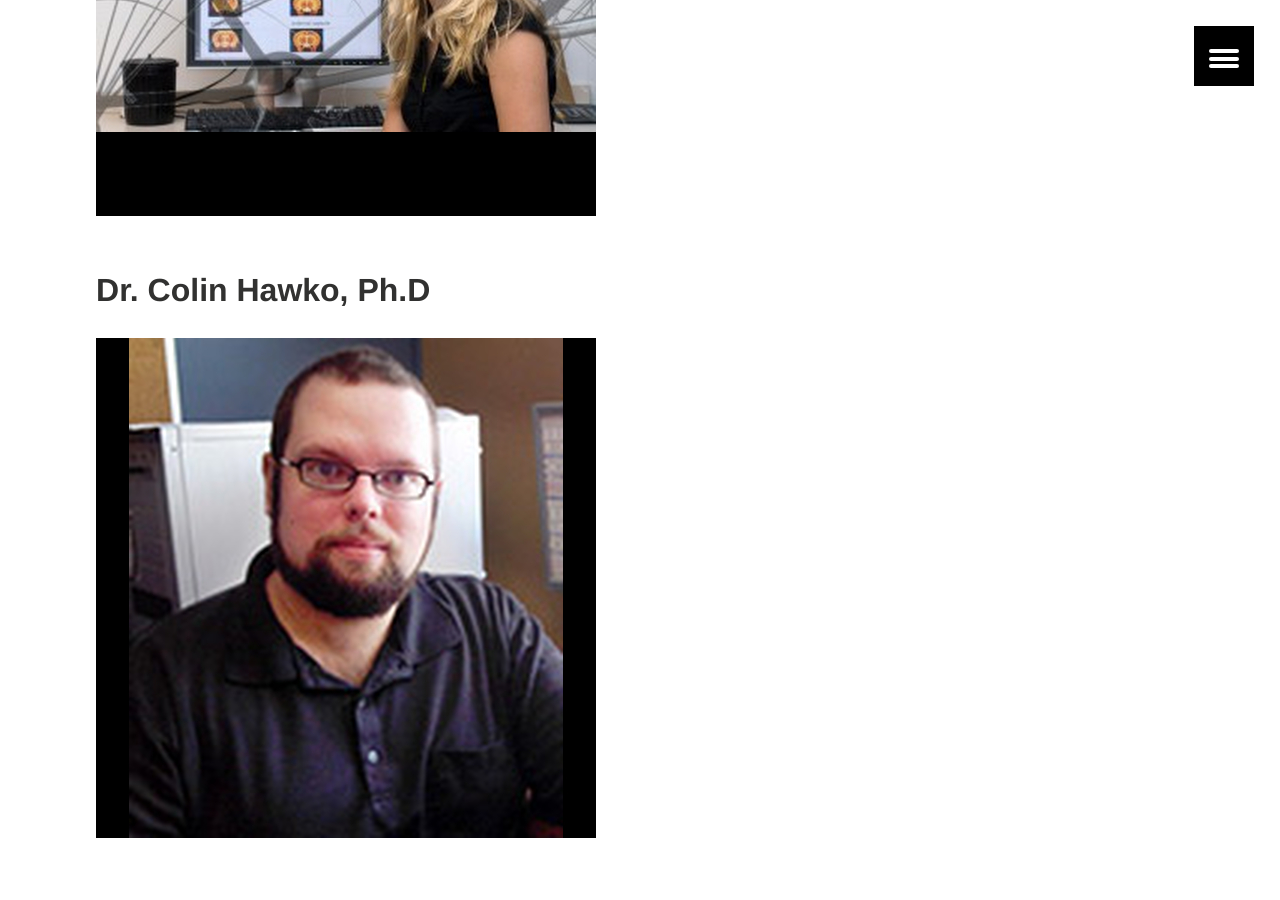
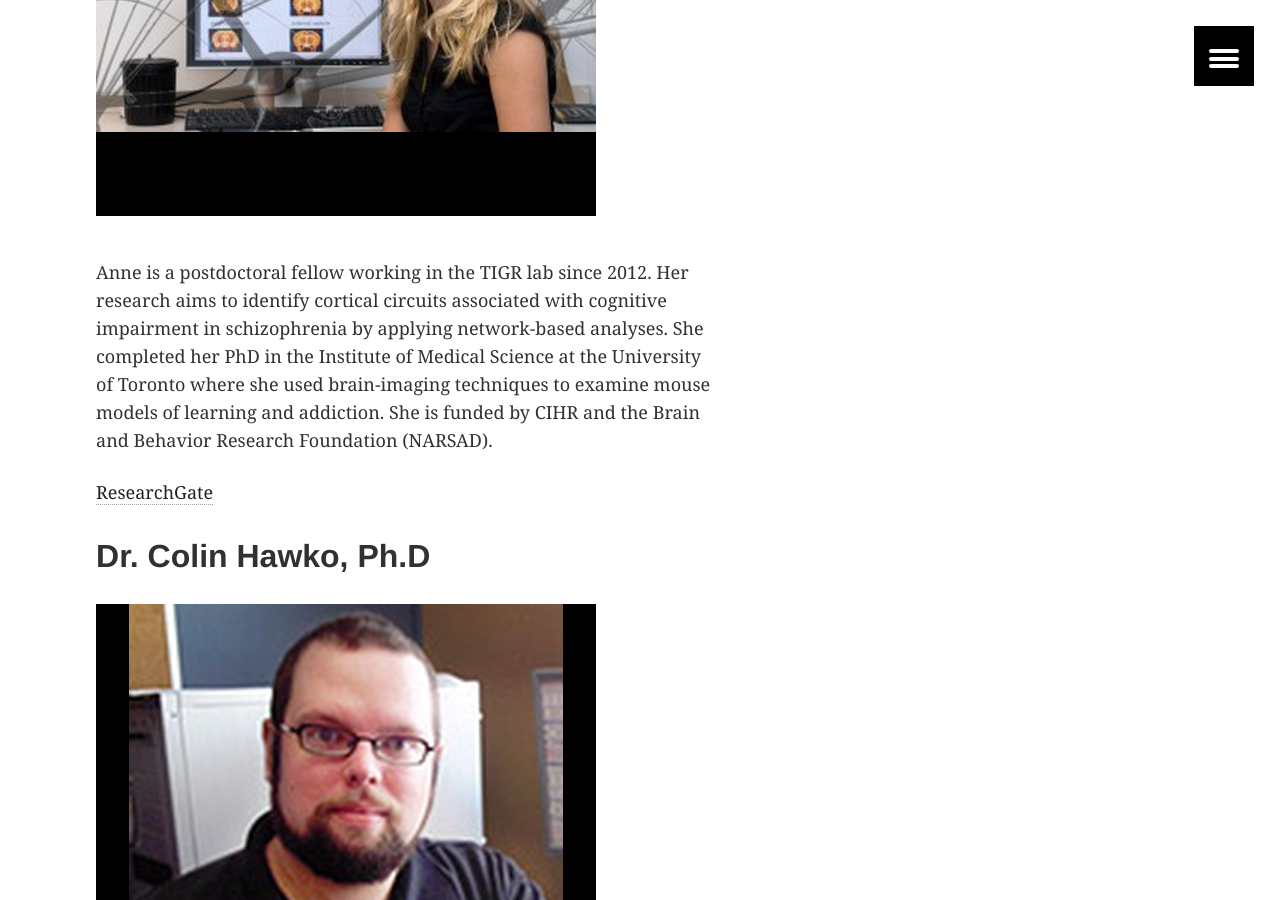
Before and after one commit to TIGRLab/tigrlab.github.io, a Jekyll site: the page built from members/index.md, in a window 1280 px wide and 900 px high, scrolled down 1867 px. Built offline with Jekyll 4.4.1, drawn with Linux system fonts in a browser that asks for light colours.

Commit message:
added aws bio

```diff
--- a/members/index.md
+++ b/members/index.md
@@ -33,6 +33,12 @@ Dr. Anne Wheeler, Ph.D
 <figure>
 	<a href="/images/anne.wheeler.img.jpg"><img src="/images/anne.wheeler.img.jpg"></a>
 </figure>
+
+Anne is a postdoctoral fellow working in the TIGR lab since 2012. Her research aims to identify cortical circuits associated with cognitive impairment in schizophrenia by applying network-based analyses. She completed her PhD in the Institute of Medical Science at the University of Toronto where she used brain-imaging techniques to examine mouse models of learning and addiction. She is funded by CIHR and the Brain and Behavior Research Foundation (NARSAD).
+
+[ResearchGate](
+https://www.researchgate.net/profile/Anne_Wheeler2?ev=prf_highl)
+
 
 Dr. Colin Hawko, Ph.D
 ---------------------
```
